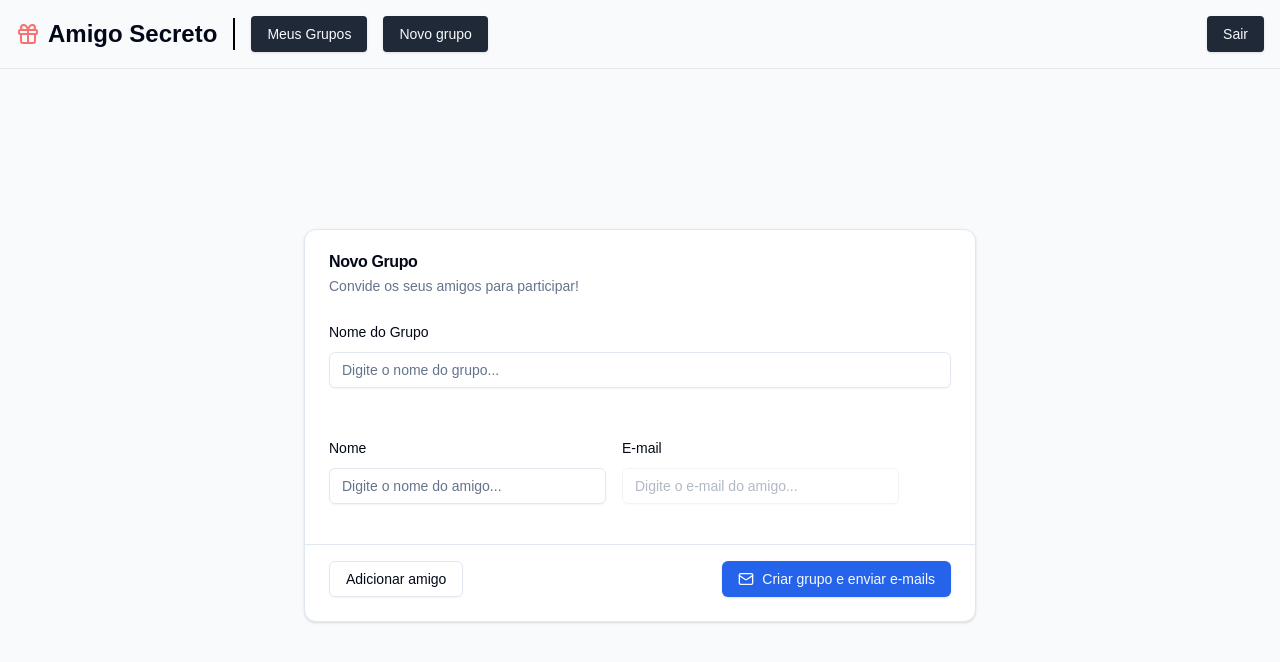
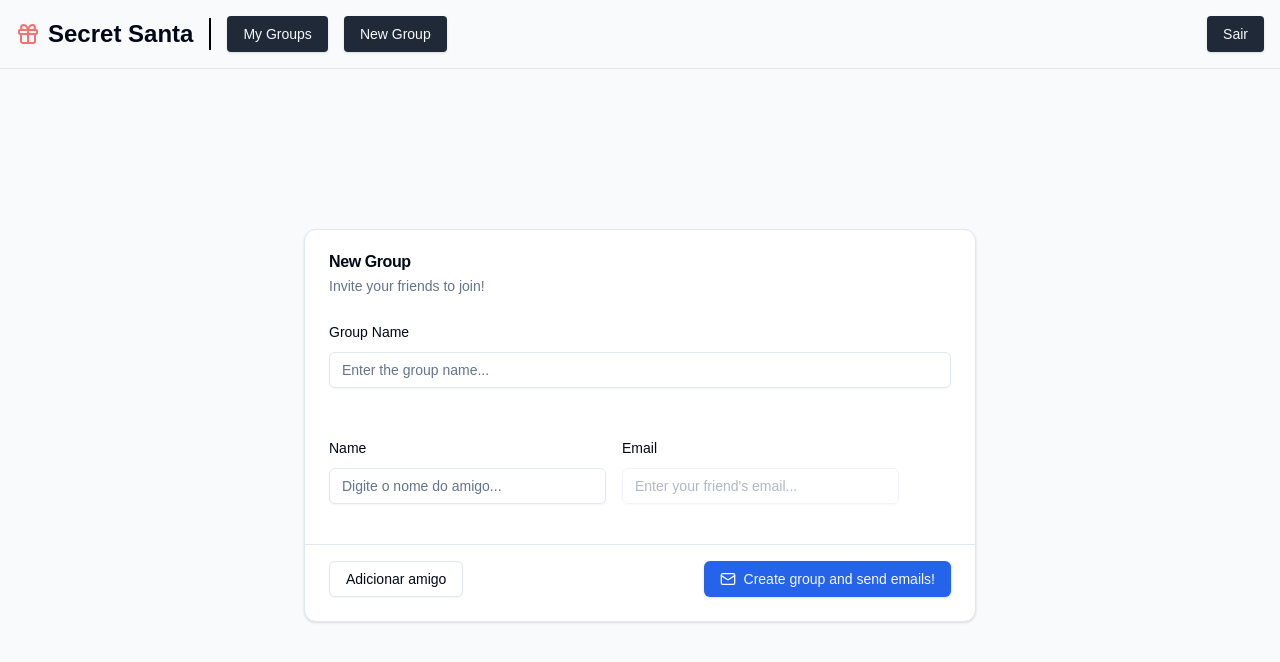
Before and after one commit to gabrieltdrk/nextjs-meu-amigo-misterio, a Next.js app: page /grupos/novo in a window 1280 px wide. Shown: the top 662 px of the page. Built offline with nearby package versions, Linux system fonts and the light colour scheme; no server answers.

Commit message:
feat(lang): change to EN-US

```diff
--- a/src/app/layout.tsx
+++ b/src/app/layout.tsx
@@ -3,8 +3,8 @@ import "./globals.css";
 import { Header } from "@/components/header";
 
 export const metadata: Metadata = {
-  title: "Amigo Secreto",
-  description: "Crie grupos e faça o seu amigo secreto mais divertido!",
+  title: "Secret Santa",
+  description: "Create group and make your Secret Santa even more fun!",
 };
 
 export default function RootLayout({
@@ -14,7 +14,7 @@ export default function RootLayout({
 }>) {
 
   return (
-    <html lang="pt-br">
+    <html lang="en">
       <body className="bg-gray-50">
         <Header />
         {children}
--- a/src/components/header.tsx
+++ b/src/components/header.tsx
@@ -11,15 +11,15 @@ export function Header() {
                     <div className="flex items-center gap-4">
                         <Link href="/" className="text-2xl font-bold flex items-center gap-2">
                             <Gift className="h-6 w-6 text-red-400" />
-                            <span>Amigo Secreto</span>
+                            <span>Secret Santa</span>
                         </Link>
                         <span className="border border-black h-8 select-none" />
                         <nav className="flex items-center gap-4">
                             <Button asChild className="variant bg-gray-800 rounded-sm hover:bg-gray-600" >
-                                <Link href="/grupos">Meus Grupos</Link>
+                                <Link href="/grupos">My Groups</Link>
                             </Button>
                             <Button asChild className="variant bg-gray-800 rounded-sm hover:bg-gray-600" >
-                                <Link href="/grupos/novo">Novo grupo</Link>
+                                <Link href="/grupos/novo">New Group</Link>
                             </Button>
                         </nav>
 
--- a/src/components/login-form.tsx
+++ b/src/components/login-form.tsx
@@ -7,7 +7,7 @@ import { Card, CardContent, CardDescription, CardHeader, CardTitle } from "./ui/
 import { useActionState } from "react";
 import { login, LoginState } from "@/app/(auth)/login/actions";
 import { Alert, AlertDescription, AlertTitle } from "./ui/alert";
-import { Loader, MessageCircle } from "lucide-react";
+import { Loader } from "lucide-react";
 
 export function LoginForm() {
     const [state, formAction, pending] = useActionState<LoginState, FormData>(
@@ -23,7 +23,7 @@ export function LoginForm() {
             <CardHeader>
                 <CardTitle className="text-2xl text-center"> Login </CardTitle>
                 <CardDescription className="">
-                    Você receberá em seu e-mail, um link para realizar o login em nossa plataforma.
+                You will receive a link in your email to log in to our platform.
                 </CardDescription>
             </CardHeader>
             <CardContent>
@@ -38,7 +38,7 @@ export function LoginForm() {
                         {state.success === true && (
                             <Alert className="flex flex-col items-center">
                                 <AlertTitle className="text-green-600">E-mail enviado!</AlertTitle>
-                                <AlertDescription>Confira a sua caixa de entrada para acessar.</AlertDescription>
+                                <AlertDescription>Check your inbox to access it.</AlertDescription>
                             </Alert>
                         )}
 
@@ -51,7 +51,7 @@ export function LoginForm() {
 
                         <Button type="submit" className="w-full">
                             {pending && <Loader className="animate-spin" />}
-                            Login
+                            Log In
                         </Button>
                     </div>
                 </form>
--- a/src/components/new-group-form.tsx
+++ b/src/components/new-group-form.tsx
@@ -38,19 +38,20 @@ export function NewGroupForm({ loggedUser }: { loggedUser: { id: string, email:
     return (
         <Card className="w-full max-w-2xl mx-auto">
             <CardHeader>
-                <CardTitle>Novo Grupo</CardTitle>
-                <CardDescription>Convide os seus amigos para participar!</CardDescription>
+                <CardTitle>New Group</CardTitle>
+                <CardDescription>Invite your friends to join!</CardDescription>
             </CardHeader>
             <form action={() => { }}>
                 <CardContent className="space-y-4">
                     <div className="space-y-2">
-                        <Label htmlFor="group-name">Nome do Grupo</Label>
+                        <Label htmlFor="group-name">Group Name</Label>
                         <Input
                             id="group-name"
                             name="group-name"
                             value={groupName}
                             onChange={(e) => setGroupName(e.target.value)}
-                            placeholder="Digite o nome do grupo..."
+                            placeholder="Enter the group name...
+"
                             required
                         />
                     </div>
@@ -59,19 +60,19 @@ export function NewGroupForm({ loggedUser }: { loggedUser: { id: string, email:
                     {participants.map((participant, index) => (
                         <div key={index} className="flex flex-col md:flex-row items-end space-y-4 md:space-y-0 md:space-x-4">
                             <div className="flex-grow space-y-2 w-full">
-                                <Label htmlFor={`name-${index}`}>Nome</Label>
+                                <Label htmlFor={`name-${index}`}>Name</Label>
                                 <Input id={`name-${index}`} name="name" value={participant.name} placeholder="Digite o nome do amigo..." required onChange={(e) => {
                                     updateParticipant(index, "name", e.target.value)
                                 }} />
                             </div>
                             <div className="flex-grow space-y-2 w-full">
-                                <Label htmlFor={`email-${index}`}>E-mail</Label>
+                                <Label htmlFor={`email-${index}`}>Email</Label>
                                 <Input
                                     id={`email-${index}`}
                                     name="email"
                                     value={participant.email}
                                     type="email"
-                                    placeholder="Digite o e-mail do amigo..."
+                                    placeholder="Enter your friend's email..."
                                     required
                                     disabled={participant.email === loggedUser.email}
                                     // readOnly={participant.email === loggedUser.email}
@@ -96,7 +97,7 @@ export function NewGroupForm({ loggedUser }: { loggedUser: { id: string, email:
                     </Button>
                     <Button className="flex items-center space-x-2 w-full md:w-auto">
                         <Mail className="w-3 h-3" />
-                        Criar grupo e enviar e-mails
+                        Create group and send emails!
                     </Button>
                 </CardFooter>
             </form>
```
